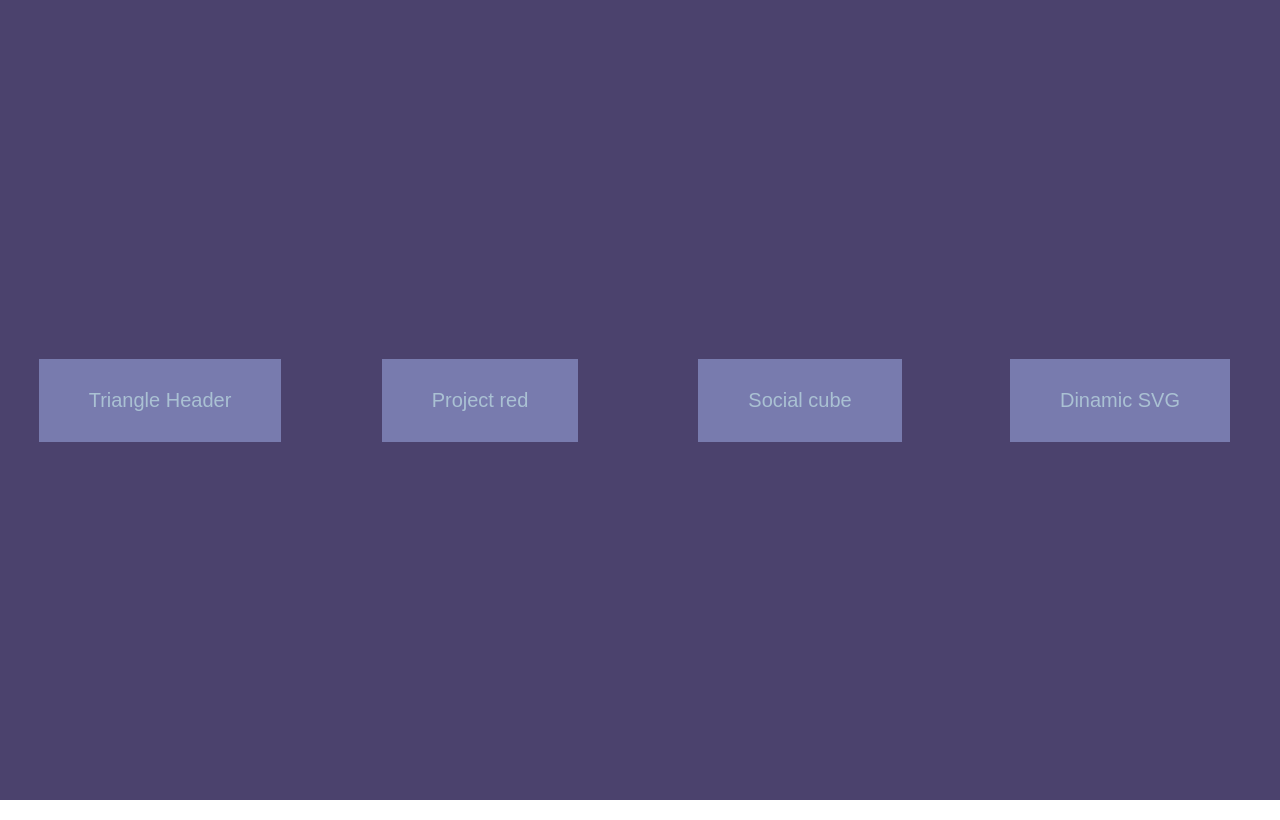
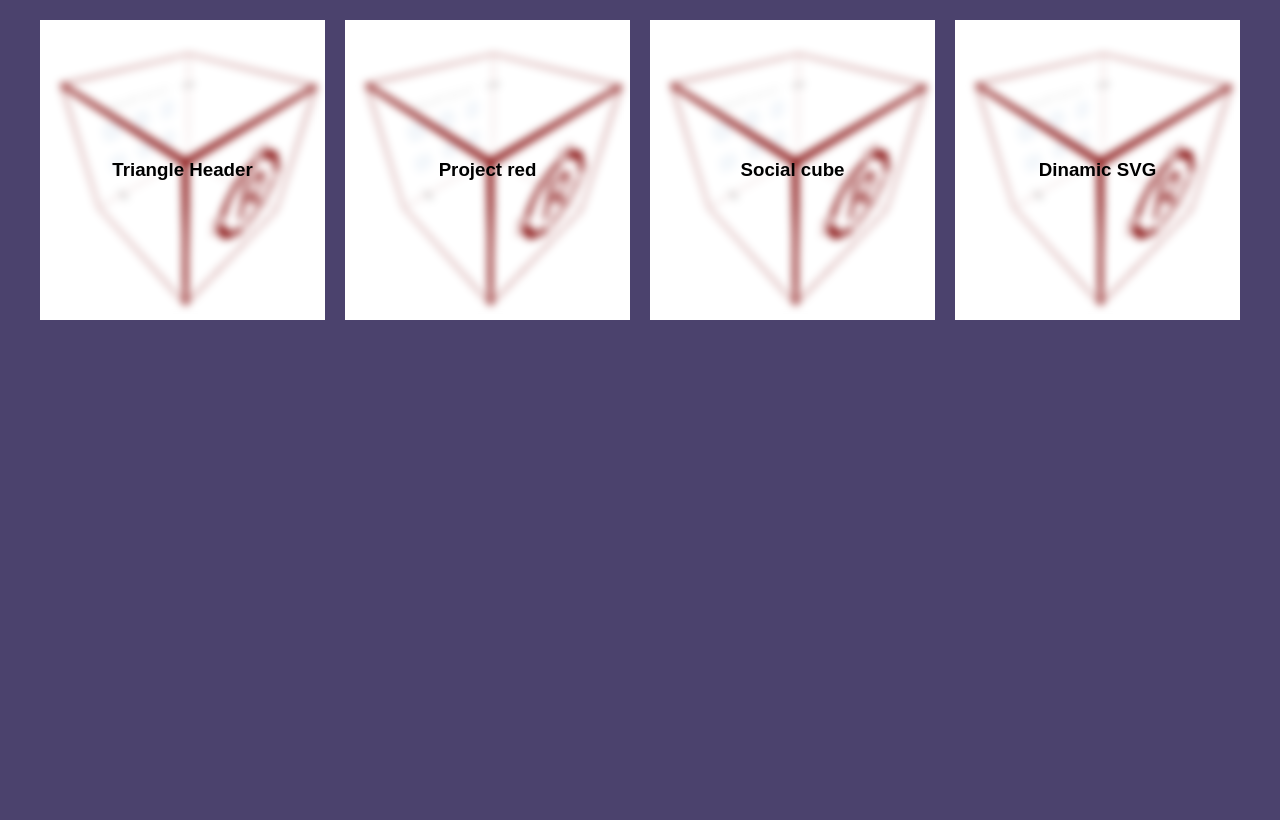
Before and after one commit to sheyn23/templates, a Vue app: page / in a window 1280 px wide. Built offline with nearby package versions, Linux system fonts and the light colour scheme.

Commit message:
projects card start

```diff
--- a/src/App.vue
+++ b/src/App.vue
@@ -11,4 +11,5 @@
 
 #app
   font-family: sans-serif
+  background: #4b426d
 </style>
--- a/src/views/Home.vue
+++ b/src/views/Home.vue
@@ -1,8 +1,14 @@
 <template>
   <div class="home">
     <div class="home__elements">
-      <div class="home__element" v-for="prj in projects">
-        <router-link :to="prj.url">{{ prj.title }}</router-link>
+      <div class="element" v-for="prj in projects" @click="$router.push(prj.url)">
+        <div class="element__back">
+          fsdfsdfsdfsdf
+        </div>
+        <div class="element__front">
+          <img class="element__img" src="../assets/cube.png" alt="img">
+          <h3 class="element__title">{{ prj.title }}</h3>
+        </div>
       </div>
     </div>
   </div>
@@ -15,49 +21,83 @@ export default {
     return {
       projects: {
         header: {
+          id: 0,
           title: 'Triangle Header',
           url: '/header'
         },
         red: {
+          id: 1,
           title: 'Project red',
           url: '/red'
         },
         cube: {
+          id: 2,
           title: 'Social cube',
           url: '/cube'
         },
         svg: {
+          id: 3,
           title: 'Dinamic SVG',
           url: '/cube'
         }
       }
     };
   },
+  methods: {
+    route(url) {
+      this.$router.push(url)
+    }
+  }
 };
 </script>
 
 <style lang="sass">
   .home
-    background: #4b426d
+    height: 100vh
+    padding-top: 20px
 
     .home__elements
+      width: 1200px
+      margin: auto
       display: grid
-      height: 100vh
       grid-template-columns: 1fr 1fr 1fr 1fr
+      grid-gap: 20px
 
-      .home__element
-        display: flex
+      .element
+        height: 300px
+        position: relative
+        transition: .5s
+        transform-style: preserve-3d
 
-        a
-          margin: auto
-          color: #aac1d3
-          text-decoration: none
-          font-size: 20px
-          background: #787bae
-          padding: 30px 50px
-          transition: .5s
+        &:hover
+          cursor: pointer
+          transform: rotateY(180deg)
 
-          &:hover
-            transform: translateY(-15px)
+        .element__back
+          background: white
+          width: 100%
+          height: 100%
+          transform: rotateY(180deg) translateZ(1px)
+          position: absolute
+          top: 0
+          left: 0
+          z-index: 50
 
+        .element__front
+          background: white
+          width: 100%
+          height: 100%
+          display: grid
+          place-items: center
+          z-index: 100
+          overflow: hidden
+
+          .element__img
+            width: 100%
+            height: 100%
+            object-fit: cover
+            filter: blur(4px)
+
+          .element__title
+            position: absolute
 </style>
```
Also changed, not shown: src/assets/cube.png (added).
